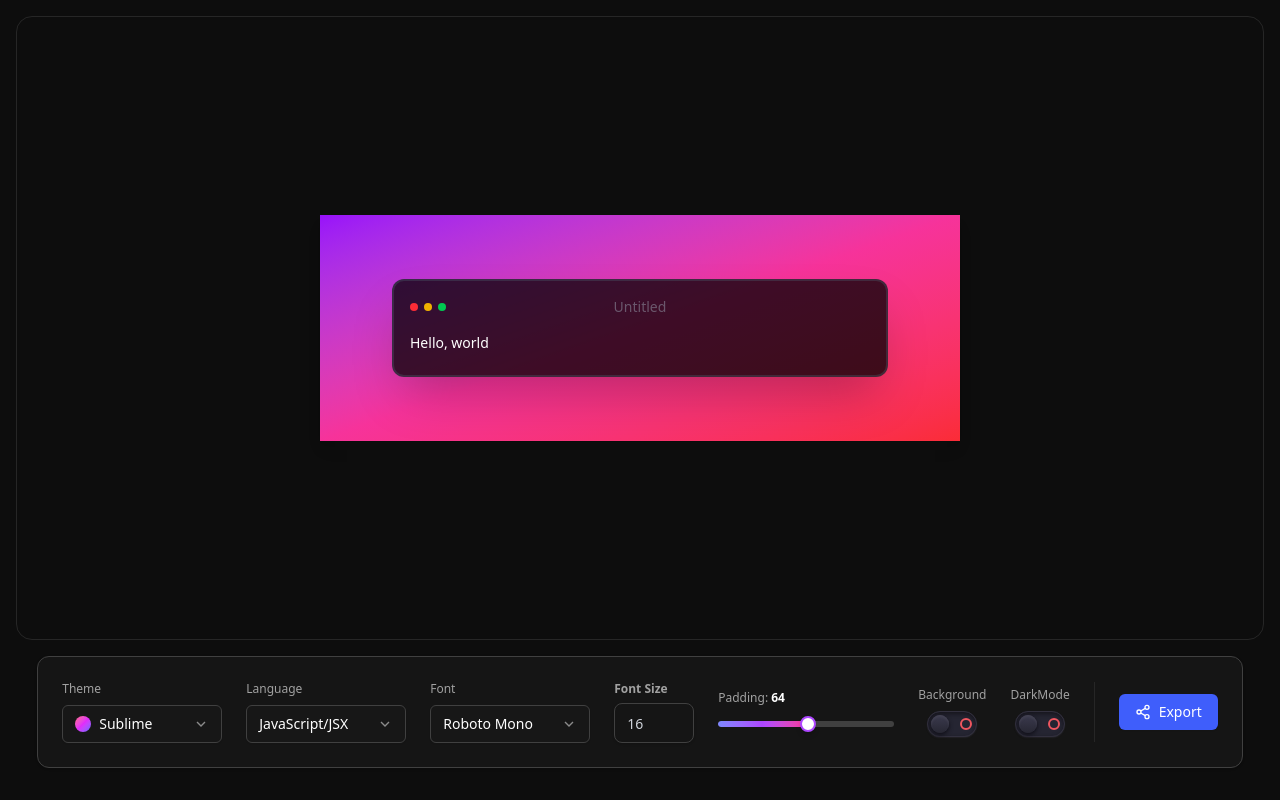
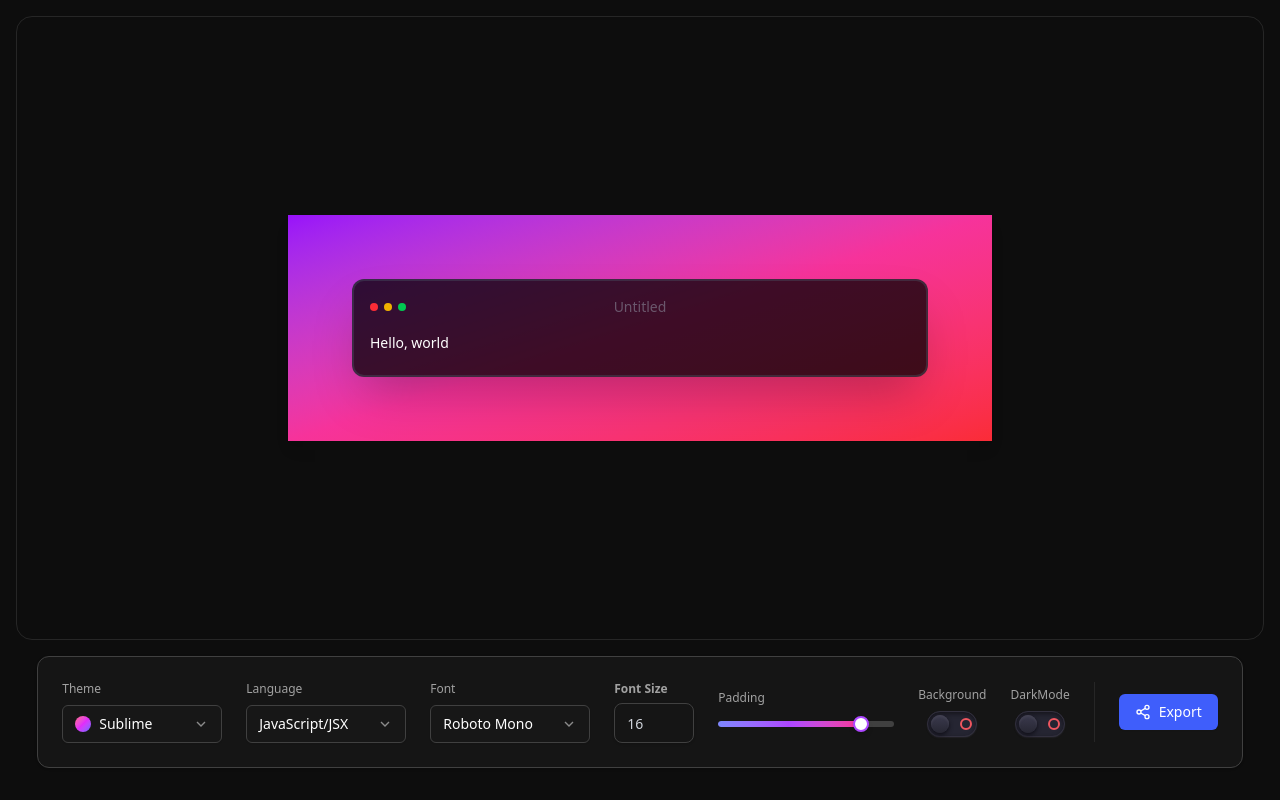
Before and after one commit to Nitesh47kumars/Snippix, a React (Vite) app: page / in a window 1280 px wide. Built offline with nearby package versions, Linux system fonts and the light colour scheme.

Commit message:
Enhance Padding Logic

```diff
--- a/src/Components/GradientWrapper.jsx
+++ b/src/Components/GradientWrapper.jsx
@@ -8,7 +8,7 @@ const GradientWrapper = ({ children }) => {
 
   return (
     <div
-      className="max-w-[40rem] w-full bg-gradient-to-br from-purple-600 via-pink-500 to-red-500 shadow-lg"
+      className="max-w-[50rem] bg-gradient-to-br from-purple-600 via-pink-500 to-red-500 shadow-lg"
       style={{ padding }}
     >
       {children}
--- a/src/Components/SnippetCode.jsx
+++ b/src/Components/SnippetCode.jsx
@@ -22,8 +22,8 @@ const SnippetCode = () => {
   };
 
   return (
-    <div className="w-full px-2">
-      <div className="w-full max-w-full sm:max-w-2xl mx-auto border-2 rounded-xl shadow-2xl bg-black/75 border-gray-600/40">
+    <div className="flex justify-center">
+      <div className="w-full sm:w-[36rem] mx-auto border-2 rounded-xl shadow-2xl bg-black/75 border-gray-600/40">
         {/* Header */}
         <header className="grid grid-cols-6 gap-3 items-center px-4 py-4">
           <div className="flex gap-1.5">
--- a/src/Components/SnippetSettings/Slider.jsx
+++ b/src/Components/SnippetSettings/Slider.jsx
@@ -1,7 +1,7 @@
 import { useContext, useState, useRef, useEffect } from "react";
 import { MyContext } from "../../MyContext"; // Adjust path as needed
 
-export default function Slider({ label, min = 0, max = 128 }) {
+export default function Slider({ label, min = 0, max = 80 }) {
   const { value, setValue } = useContext(MyContext); // <--- From context
   const trackRef = useRef(null);
 
@@ -30,7 +30,7 @@ export default function Slider({ label, min = 0, max = 128 }) {
   return (
     <div>
       <label className="block mb-2 text-xs font-medium text-neutral-400">
-        {label}: <span className="text-white font-semibold">{value}</span>
+        {label}
       </label>
       <div
         className="relative w-44 h-5 flex items-center select-none"
```
